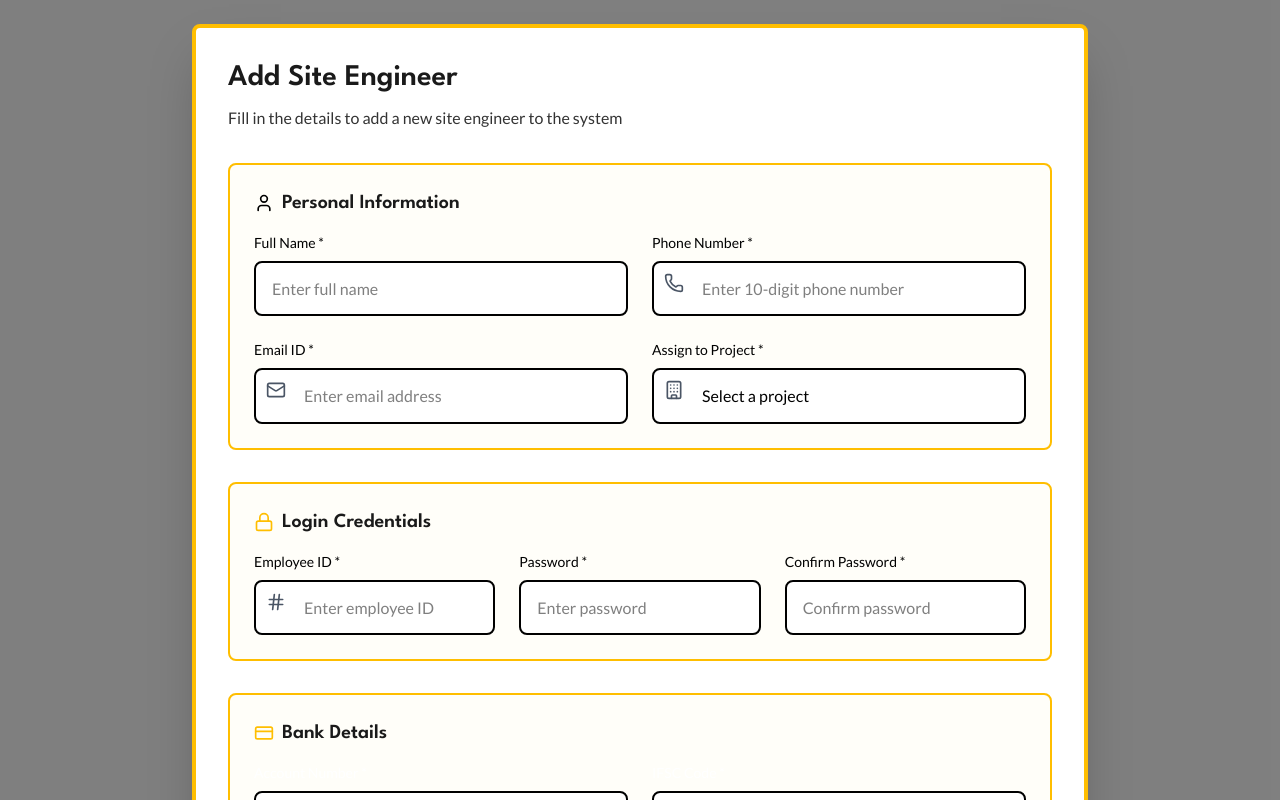
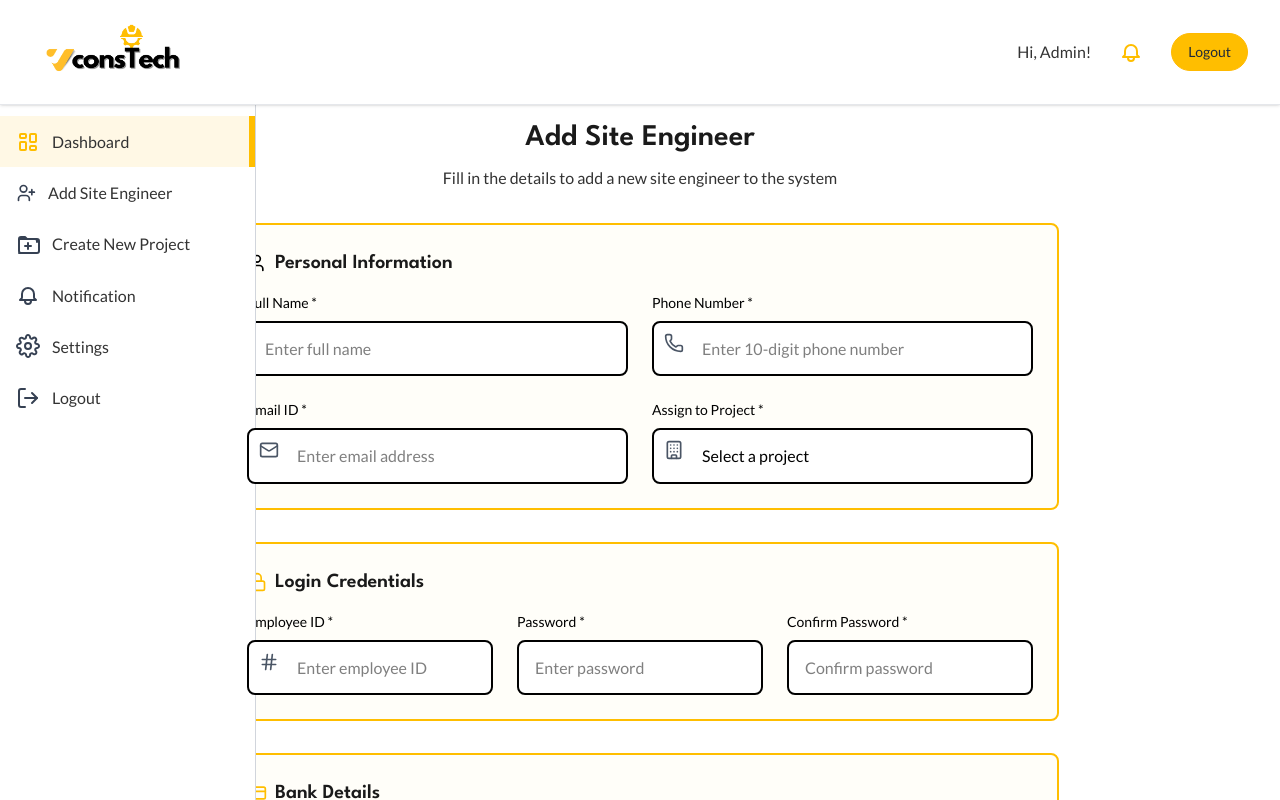
Before and after one commit to vsoftsol10/VConstech-frontend, a React (Vite) app: page /add-site-engg in a window 1280 px wide. Shown: the top 800 px of the page. Built offline with nearby package versions, Linux system fonts and the light colour scheme.

Commit message:
Site Engineer changes

```diff
--- a/src/pages/contractor/AddSiteEngg.jsx
+++ b/src/pages/contractor/AddSiteEngg.jsx
@@ -1,6 +1,8 @@
 import React, { useState } from 'react';
 import { User, Phone, Mail, Building, Hash, Lock, CreditCard, MapPin } from 'lucide-react';
 import { useNavigate } from 'react-router-dom';
+import Navbar from '../../components/common/Navbar';
+import SidePannel from '../../components/common/SidePannel';
 
 const AddSiteEngg = () => {
     const navigate=useNavigate();
@@ -128,11 +130,13 @@ const AddSiteEngg = () => {
   };
 
   return (
-    <div className="min-h-screen bg-black/50 p-6">
-      <div className="max-w-4xl mx-auto">
-        <div className="bg-white rounded-lg shadow-2xl p-8 border-4 border-[#ffbe00]">
-          <div className="mb-8">
-            <h1 className="text-3xl font-bold text-black mb-2">Add Site Engineer</h1>
+    <div className="min-h-screen  ">
+          <Navbar/>
+          <SidePannel/>
+      <div className="max-w-5xl flex justify-center mx-auto my-30">
+        <div className="bg-white">
+          <div className="mb-8 text-center">
+            <h1 className="text-3xl  font-bold text-black mb-2">Add Site Engineer</h1>
             <p className="text-gray-700">Fill in the details to add a new site engineer to the system</p>
           </div>
 
```
